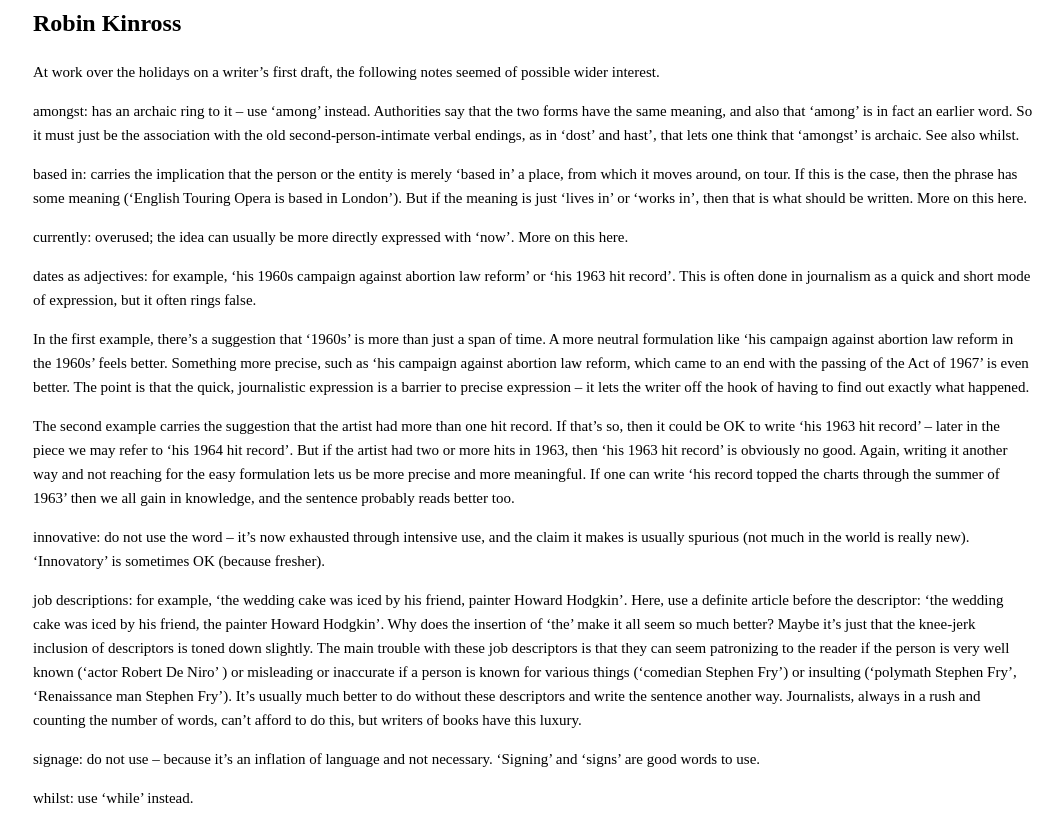
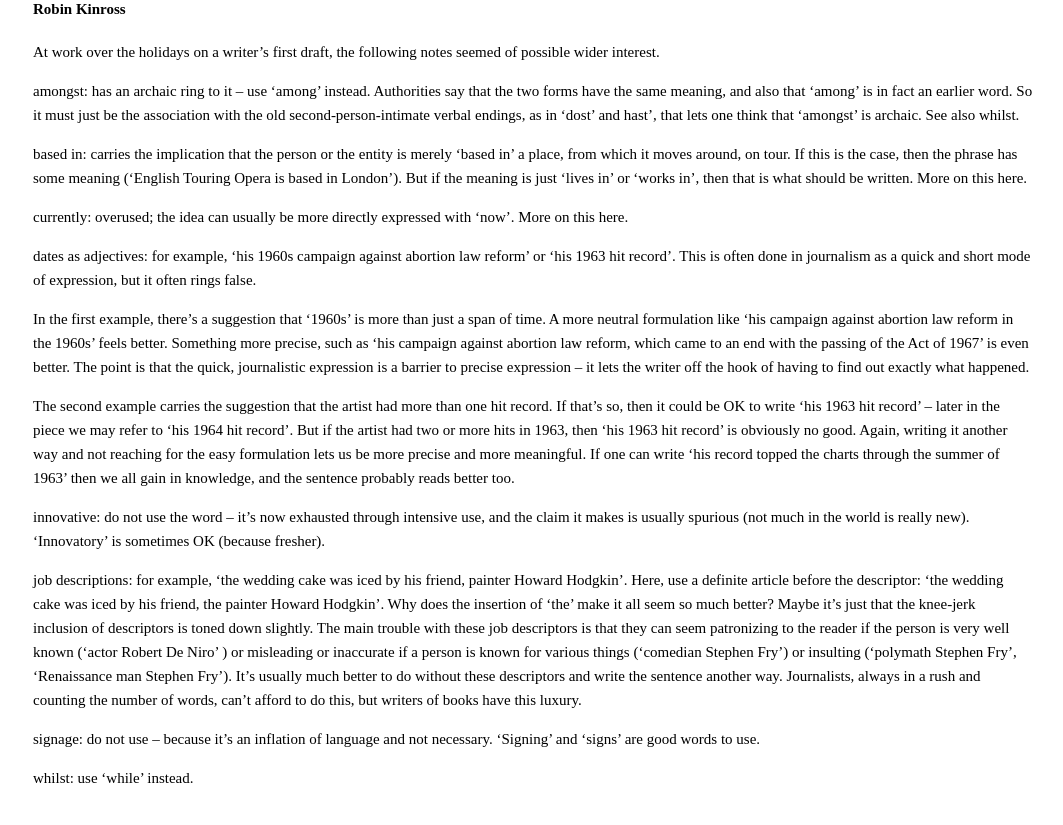
Before and after one commit to maisieheine/maisieheine.github.io, a plain HTML site: page index.html in a window 1280 px wide. Shown: the part 45-870 px from the top of the page, without its empty margins (107-1170 px from the left). Drawn offline with Linux system fonts and the light colour scheme.

Commit message:
font change

```diff
--- a/index.html
+++ b/index.html
@@ -41,8 +41,8 @@
     h4 {
       margin-top: 0;
       margin-bottom: 2rem;
-      font-size: 2.4rem;
-      line-height: 1.35;
+      font-size: 1.5rem;
+      line-height: 1.50;
     }
 
     h4.title {
```
